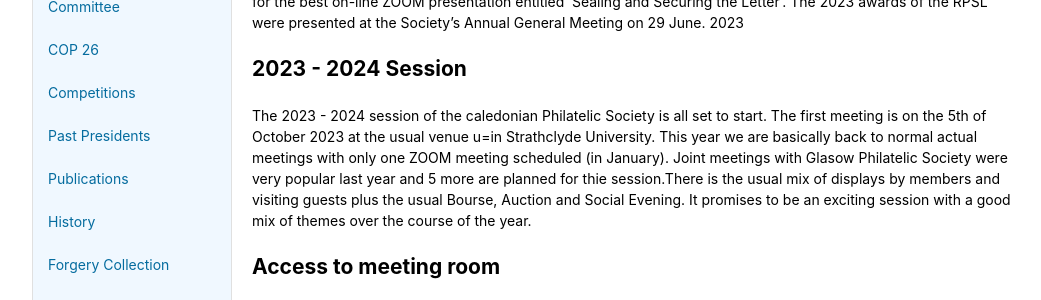
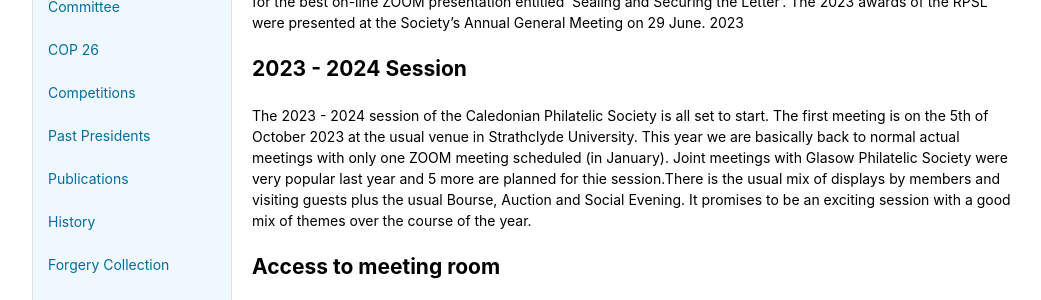
Before and after one commit to astalker/caledonian-stamps, a Jekyll site: the page built from index.md, in a window 1280 px wide. Shown: the part 279-579 px from the top of the page, without its empty margins (118-1159 px from the left). Built offline with Jekyll 4.4.1, drawn with Linux system fonts in a browser that asks for light colours; our own code applies the rules of GitHub Pages for plain Markdown files.

Commit message:
Couple of typos corrected

```diff
--- a/index.md
+++ b/index.md
@@ -6,7 +6,7 @@ Congratulations to Dr Stewart Gardiner, who was awarded a Lee Medal by the Royal
 
 ## 2023 - 2024 Session
 
-The 2023 - 2024 session of the caledonian Philatelic Society is all set to start. The first meeting is on the 5th of October 2023 at the usual venue u=in Strathclyde University. This year we are basically back to normal actual meetings with only one ZOOM meeting scheduled (in January). Joint meetings with Glasow Philatelic Society were very popular last year and 5 more are planned for thie session.There is the usual mix of displays by members and visiting guests plus the usual Bourse, Auction and Social Evening. It promises to be an exciting session with a good mix of themes over the course of the year.
+The 2023 - 2024 session of the Caledonian Philatelic Society is all set to start. The first meeting is on the 5th of October 2023 at the usual venue in Strathclyde University. This year we are basically back to normal actual meetings with only one ZOOM meeting scheduled (in January). Joint meetings with Glasow Philatelic Society were very popular last year and 5 more are planned for thie session.There is the usual mix of displays by members and visiting guests plus the usual Bourse, Auction and Social Evening. It promises to be an exciting session with a good mix of themes over the course of the year.
 
 ## Access to meeting room
 
```
